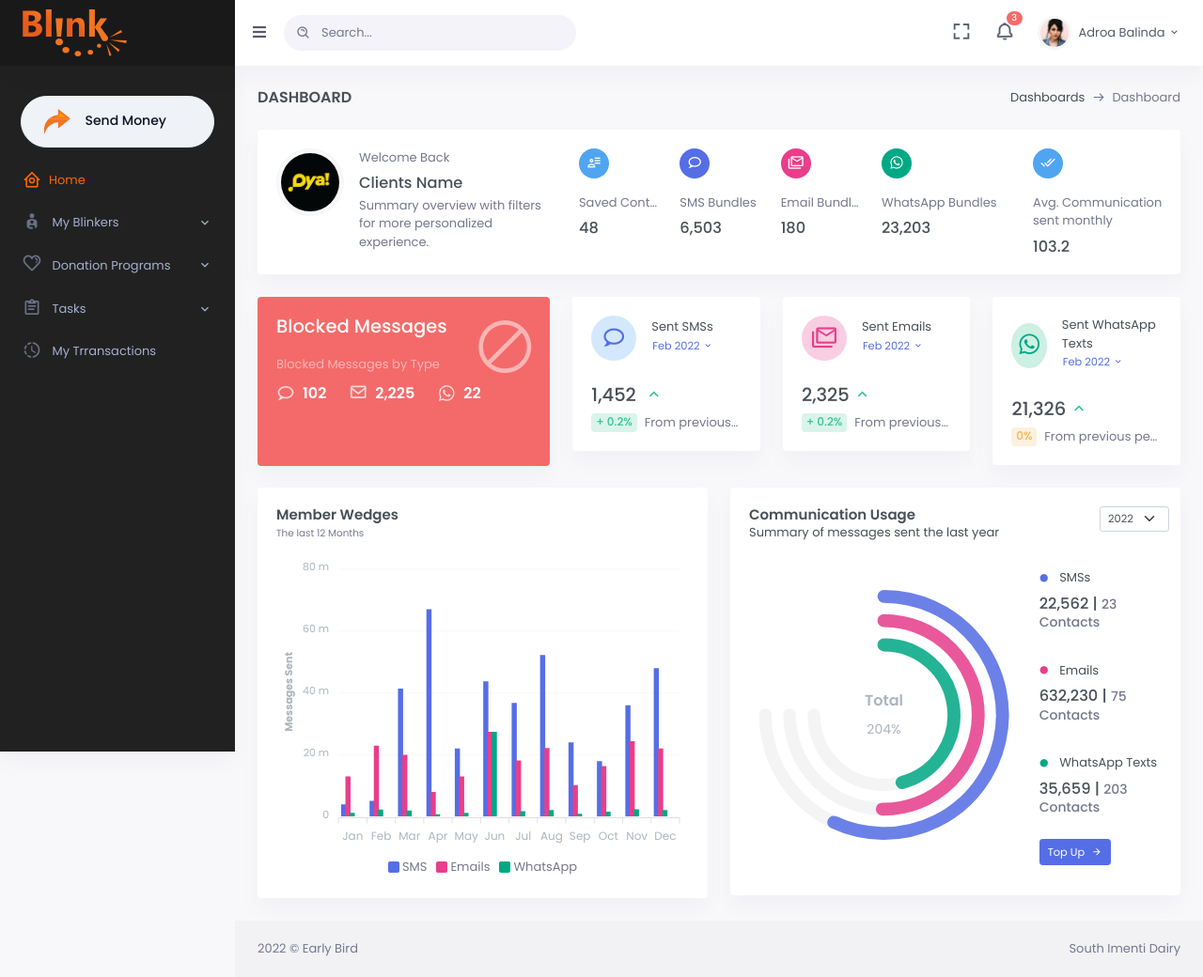
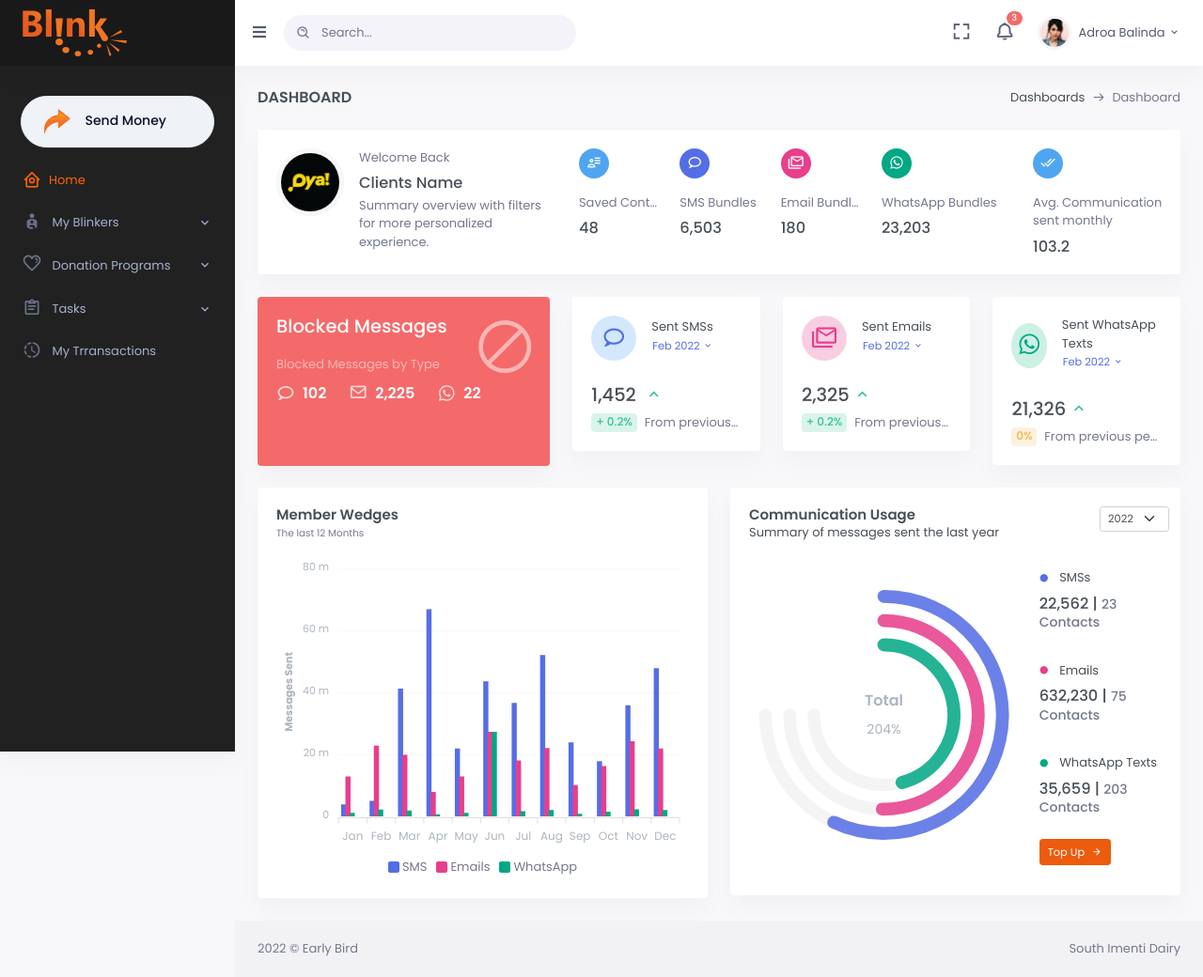
Before and after one commit to OzzayNetwork/blink-guardians-portal, a plain HTML site: page index.html in a window 1280 px wide. Shown: the whole page at 94% size. Drawn offline with nearby package versions, Linux system fonts and the light colour scheme.

Commit message:
kelvin: the primarry button

```diff
--- a/assets/css/custom.css
+++ b/assets/css/custom.css
@@ -1044,6 +1044,19 @@
                 background: linear-gradient(to right, rgb(247 89 12 / 23%) 0%, rgb(18 13 12 / 50%) 100%)
             }
 
+            /* primary button */
+            .btn-primary {
+                color: #fff;
+                background-color: #ec5b0e !important;
+                border-color: #ec5b0e !important;
+            }
+
+            .btn-primary:hover {
+                color: #fff;
+                background-color: #f57611 !important;
+                border-color: #f57611 !important;
+            }
+
             @media (max-width: 576px) {
                 .the-msg-2 {
                     max-width: 76vw;
```
